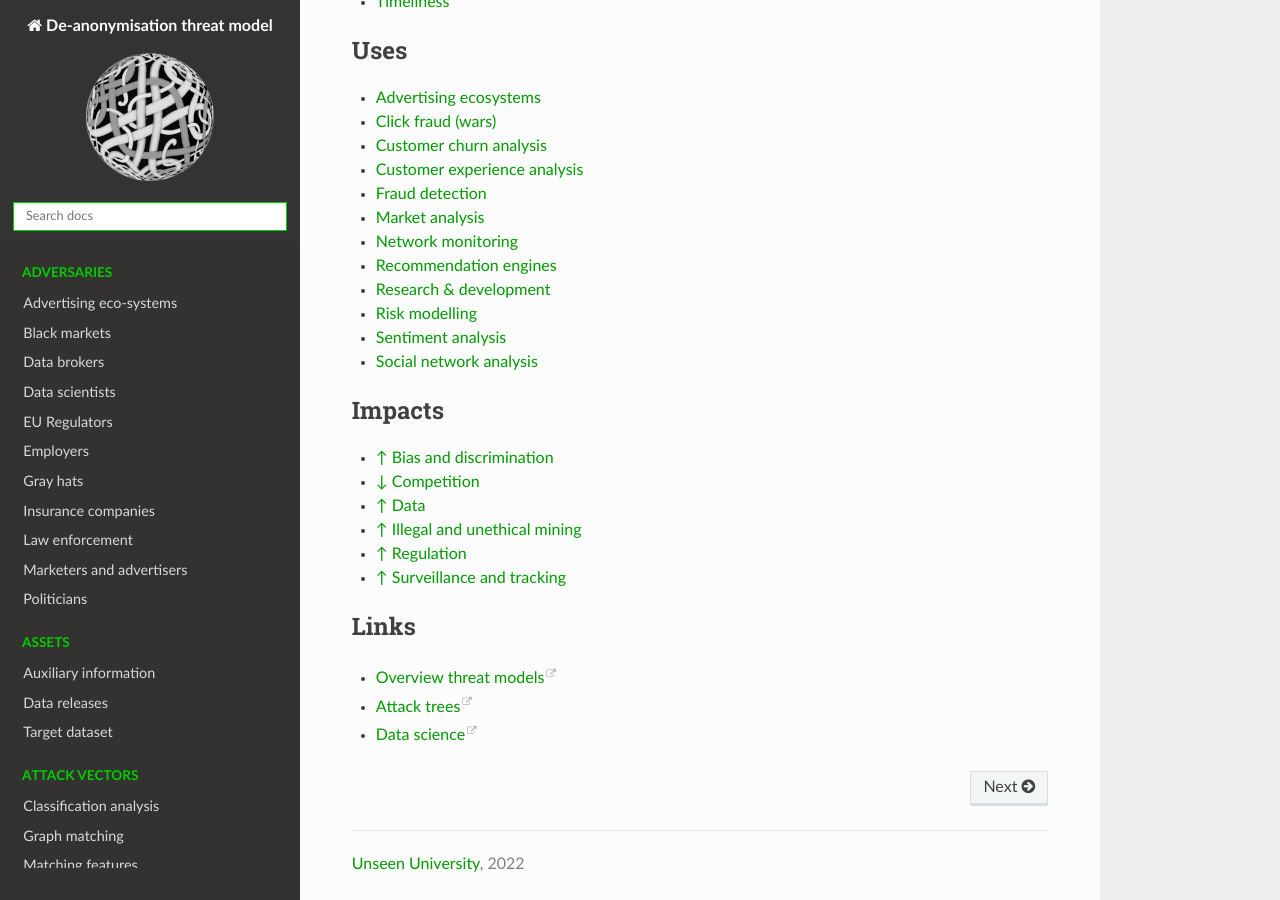
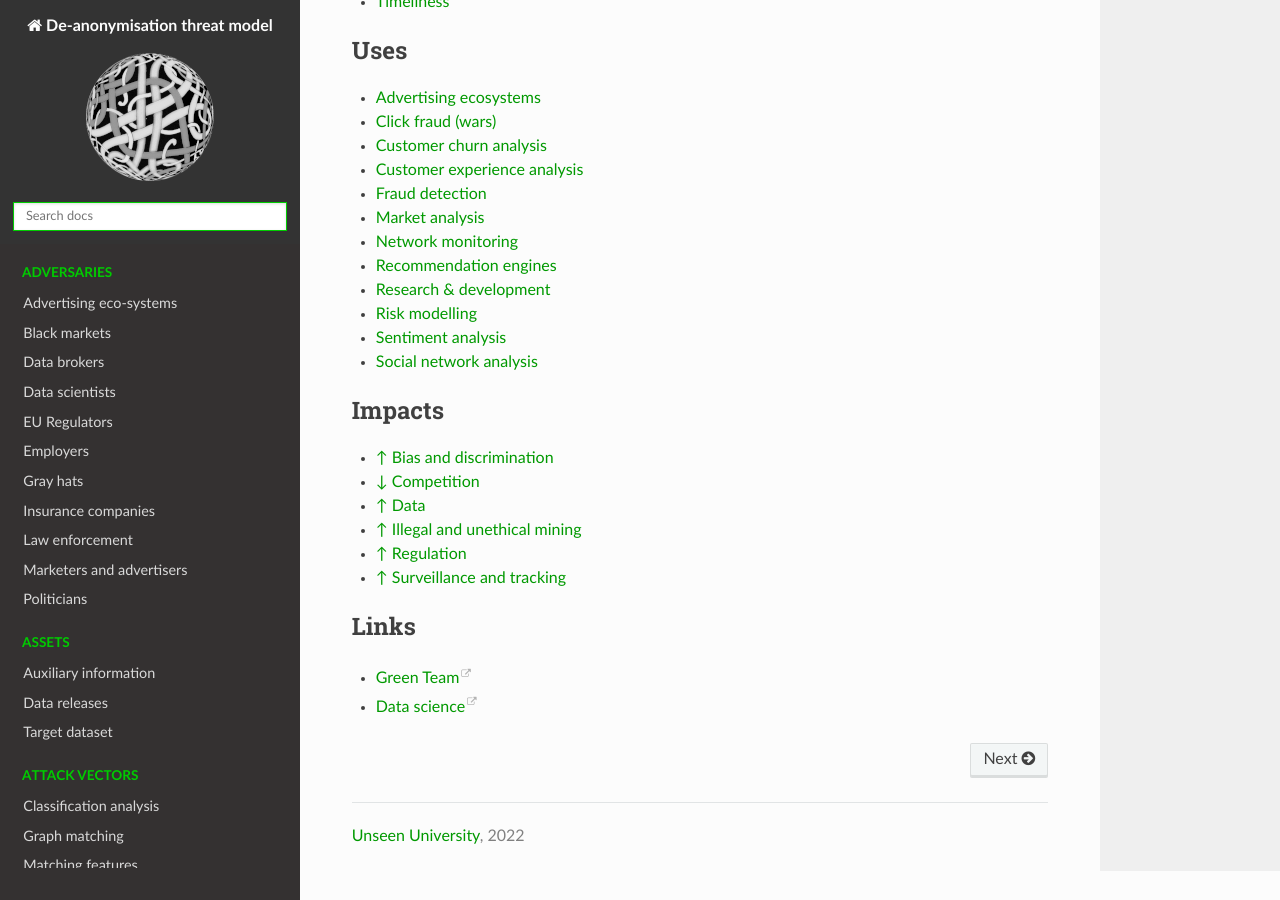
Before and after one commit to tymyrddin/green-da, a Sphinx documentation site: the page built from source/index.rst, in a window 1280 px wide and 900 px high, scrolled down 1562 px. Built offline with Sphinx 7.4.7 and the Read the Docs theme 2.0.0, drawn with Linux system fonts in a browser that asks for light colours.

```diff
--- a/source/index.rst
+++ b/source/index.rst
@@ -75,6 +75,5 @@ potential drawbacks of anonymisation techniques.
 .. toctree::
    :caption: Links
 
-   Overview threat models <https://tymyrddin.github.io/threat-models/>
-   Attack trees <https://tymyrddin.github.io/attack-trees/>
-   Data science <https://milli-ways.netlify.app/>
+   Green Team <https://tymyrddin.github.io/green/>
+   Data science <https://milliways.wyrd.dev/>
```
